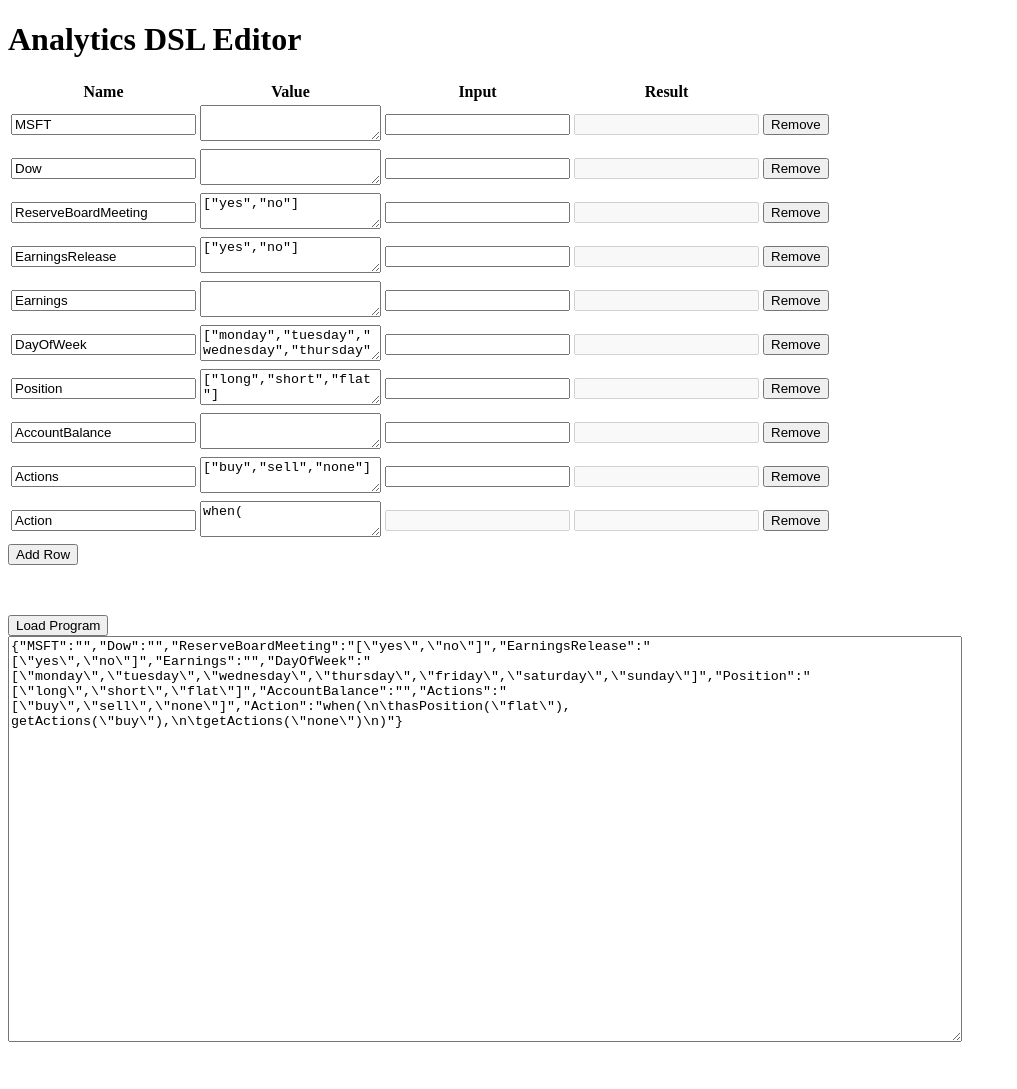
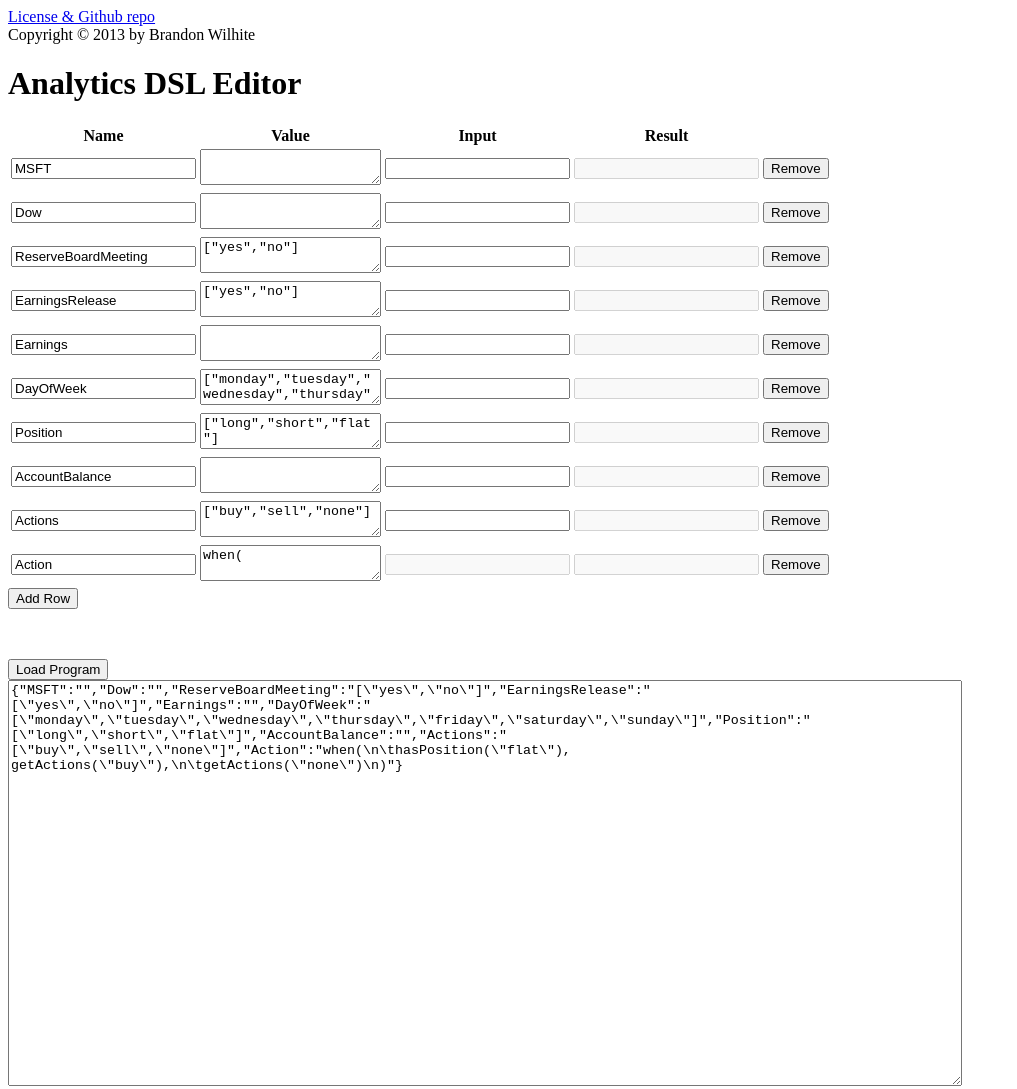
Before and after one commit to JediMindtrick/Analytics-DSL, a website: page index.html in a window 1280 px wide. Shown: the whole page, without its empty margins (0-1017 px from the left). Before the commit the page ends 1046 px from the top, so only its background shows below. Drawn offline with Linux system fonts and the light colour scheme.

Commit message:
link to github, copyright

```diff
--- a/index.html
+++ b/index.html
@@ -6,6 +6,8 @@
 		<script type="text/javascript" src="./viewModel.js"></script>
 	</head>
 	<body>
+		<a href="https://github.com/JediMindtrick/Analytics-DSL">License & Github repo</a><br />
+		Copyright &copy; 2013 by Brandon Wilhite
 		<h1>Analytics DSL Editor</h1>
 		<table>
 		    <thead>
@@ -26,6 +28,7 @@
 			<button data-bind="click: loadProgram">Load Program</button>
 			<textarea style="width:100%; height:100%;"  data-bind="value: programCode" ></textarea>
 		</div>
+
 	</body>
 
 		<script type="text/javascript">
```
